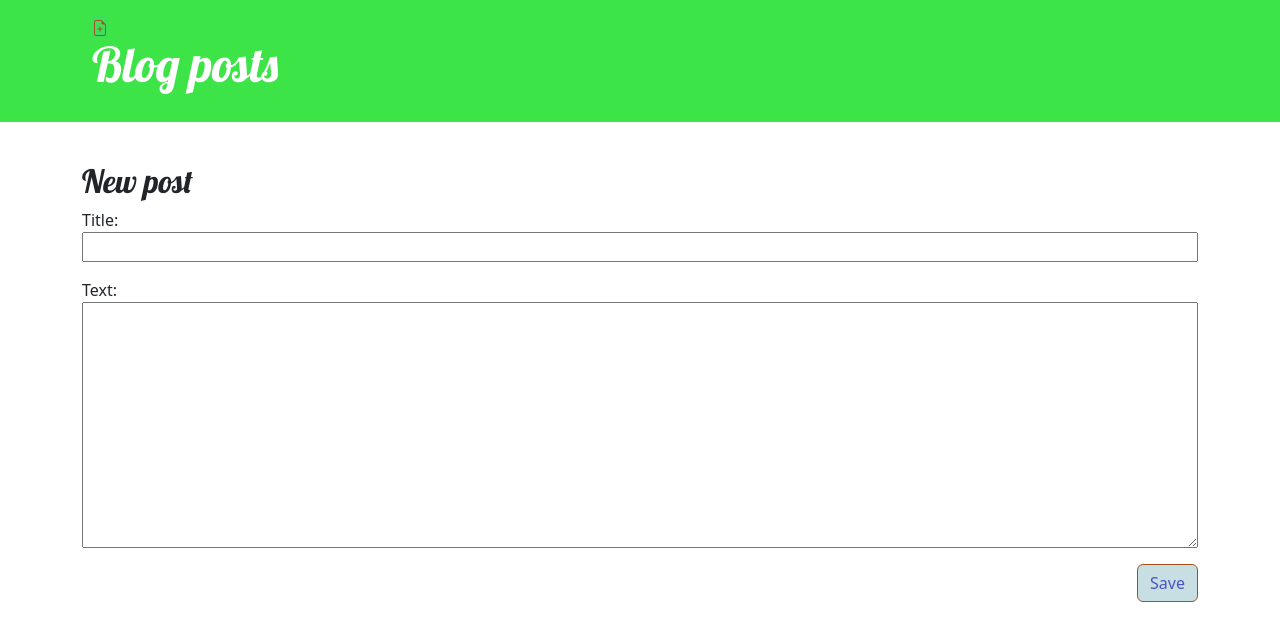
After one commit to aboelkhair3/my-first-blog, a Django app: page /post/new/ in a window 1280 px wide. The commit adds this page. Shown: the top 641 px of the page. Run offline with Django 5.2, Linux system fonts and the light colour scheme; the visitor is signed in with stand-in values (Sample User, id 1).

Commit message:
making website for blogs who can show,edit,make-new post with security

```diff
--- /dev/null
+++ b/blog/forms.py
@@ -0,0 +1,9 @@
+from django import forms
+
+from .models import Post
+
+class PostForm(forms.ModelForm):
+
+    class Meta:
+        model = Post
+        fields = ('title', 'text')
--- a/blog/static/css/blog.css
+++ b/blog/static/css/blog.css
@@ -1,5 +1,5 @@
 .page-header {
-    background-color: rgb(71, 80, 181);
+    background-color: rgb(61, 228, 72);
     margin-top: 0px;
     margin-bottom: 40px;
     padding: 20px 20px 20px 40px;
@@ -26,7 +26,7 @@
  .post-form input{width: 100%;}
  .topmenu,
  .topmenu:hover
- .topmenu:visited{color: #ffffff;
+ .topmenu:visited{color: #d12f2f;
     float: right;
     font-size: 26pt;
     margin-right: 20px;}
@@ -44,10 +44,26 @@
    color: #4a54c3;
    background-color: rgb(199, 222, 227);
    border-color: #9f521b;
-   margin-right: 1000px;
+   margin-right:20px,50px,20px,20px;
 }
 .btn-secondary:hover{
 
    color: #3ede5b;
    background-color: #e1c48b;
 }
+.new_post,
+.new_post:visited{
+   background-color: #e1c7b5;
+   color: aqua;
+   margin-left: 500px;
+}
+.new_post:hover{
+   color: brown;
+   background-color: rgb(207, 197, 216);
+}
+.top-menu,
+.top-menu:hover
+{
+   color: #9f521b;
+   background-color: #3ede5b;
+}
--- a/blog/templates/blog/base.html
+++ b/blog/templates/blog/base.html
@@ -8,9 +8,16 @@
 </head>
 <body>
 
-<header class="page-header"> <div class="container">
+<header class="page-header">
+     <div class="container">
+        {% if user.is_authenticated %}
+            <a href="{% url 'post_new' %}" class="top-menu">
+            {% include './icons/file-earmark-plus.svg' %}
+            </a>
+        {% endif %}
 
-    <h1><a href="">Blog posts</a></h1></div>
+        <h1><a href="">Blog posts</a></h1>
+    </div>
 
 </header>
 <main class="container">
--- /dev/null
+++ b/blog/templates/blog/post_edit.html
@@ -0,0 +1,12 @@
+{% extends 'blog/base.html' %}
+{% block content %}
+<h2>New post</h2>
+<form method="POST" class="post-form">{% csrf_token %}
+    {{ form.as_p }}
+    <button type="submit" class="save btn btn-secondary">Save</button>
+</form>
+
+
+
+
+{% endblock %}
--- a/blog/urls.py
+++ b/blog/urls.py
@@ -3,4 +3,6 @@ from . import views
 urlpatterns = [
     path('', views.post_list, name='post_list'),
     path('post/<int:pk>/', views.post_detail, name='post_detail'),
+    path('post/new/', views.post_new, name='post_new'),
+    path('post/<int:pk>/edit/', views.post_edit, name='post_edit'),
 ]
--- a/blog/views.py
+++ b/blog/views.py
@@ -2,8 +2,10 @@ from django.shortcuts import render
 from django.utils import timezone
 from .models import Post
 from django.shortcuts import render, get_object_or_404
-from django.core.cache import cache
-cache.clear()
+from .forms import PostForm
+from django.shortcuts import redirect
+
+
 def post_list(request):
     posts=Post.objects.filter(published_date__lte=timezone.now()).order_by('published_date')
     return render(request,'blog/post_list.html',{'posts' : posts})
@@ -11,3 +13,29 @@ def post_list(request):
 def post_detail(request, pk):
     post = get_object_or_404(Post, pk=pk)
     return render(request, 'blog/post_detail.html', {'post': post})
+def post_new(request):
+    if request.method == "POST":
+        form = PostForm(request.POST)
+        if form.is_valid():
+            post = form.save(commit=False)
+            post.author = request.user
+            post.published_date = timezone.now()
+            post.save()
+            return redirect('post_detail', pk=post.pk)
+    else:
+        form = PostForm()
+    return render(request, 'blog/post_edit.html', {'form': form})
+
+def post_edit(request, pk):
+    post = get_object_or_404(Post, pk=pk)
+    if request.method == "POST":
+        form = PostForm(request.POST, instance=post)
+        if form.is_valid():
+            post = form.save(commit=False)
+            post.author = request.user
+            post.published_date = timezone.now()
+            post.save()
+            return redirect('post_detail', pk=post.pk)
+    else:
+        form = PostForm(instance=post)
+    return render(request, 'blog/post_edit.html', {'form': form})
```
Also changed, not shown: blog/templates/blog/post_detail.html (+7 -0 lines), blog/templates/blog/post_list.html (+7 -1 lines), blog/templates/blog/icons/file-earmark-plus.svg (added), blog/templates/blog/icons/pencil-fill.svg (added).
